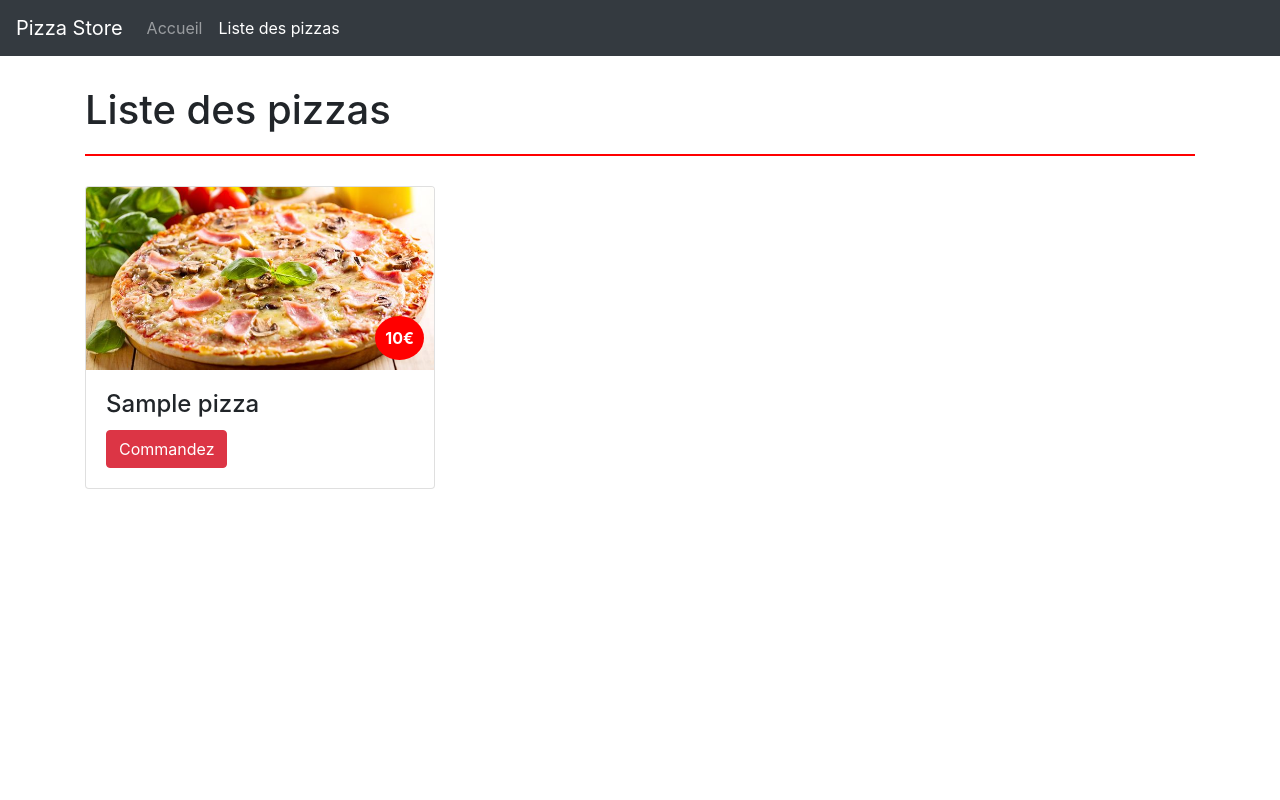
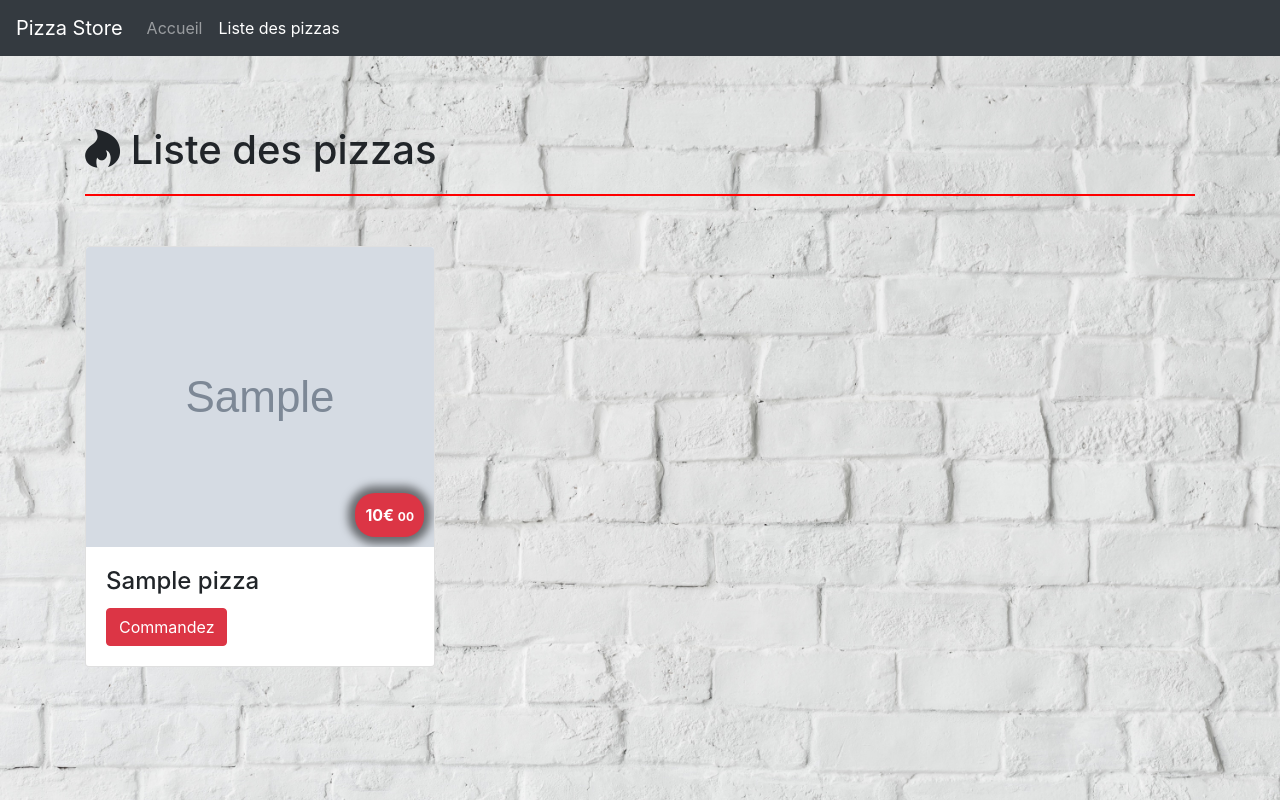
Before and after one commit to GaelleRunel/php, a PHP site: page /pizza_list.php in a window 1280 px wide. Run offline with PHP 8.4, Linux system fonts and the light colour scheme; tables that the repository leaves empty hold one stand-in row (values such as "Sample post"); grey boxes marked "Sample" are stand-in pictures; some libraries are stand-ins or nearby versions.

Commit message:
Update pizzastore contents

```diff
--- a/13-pizzastore/assets/css/style.css
+++ b/13-pizzastore/assets/css/style.css
@@ -1,11 +1,20 @@
+body{
+    background-image: url("../img/wall.jpg");
+    background-size: cover;
+}
+
 .page-title{
     border-bottom: 2px solid red;
-    padding-bottom: 20px;
-    margin: 30px 0;
+    padding: 20px 0;
+    margin: 50px 0;
 }
 
 .card-img-top-container{
     overflow: hidden;
+    height: 300px;
+}
+.card-img-top {
+    height: 100%;
 }
 
 .card-img-top-zoom-effect{
@@ -18,11 +27,19 @@
 
 .pastille{
     position: absolute;
-    background-color: red;
-    border-radius: 50%;
+    background-color: #dc3545;
+    border-radius: 20px;
     bottom: 10px;
     right: 10px;
     padding: 10px;
     color: white;
     font-weight: bold;
+    box-shadow: 0px 0px 8px 7px rgba(0,0,0,0.51);
 }
+
+.card-price-cents{
+    font-size: 12px;
+}
+.img-fluid{
+    width: 100%;
+}
--- /dev/null
+++ b/13-pizzastore/config/functions.php
@@ -0,0 +1,7 @@
+<?php
+
+function formatPrice($price){
+    $explodedPrice = explode('.', $price);
+
+    return $explodedPrice[0].'€ <span class="card-price-cents">'.$explodedPrice[1].'</span>';
+}
--- a/13-pizzastore/index.php
+++ b/13-pizzastore/index.php
@@ -6,7 +6,7 @@
 
     <main class="container">
 
-        <h1>Mon site Pizza Store</h1>
+        <h1 class="page-title"><i class="fab fa-hotjar"></i> Mon site Pizza Store</h1>
 
     </main>
 
--- a/13-pizzastore/partials/header.php
+++ b/13-pizzastore/partials/header.php
@@ -1,4 +1,7 @@
 <?php
+
+// inclusion du fichier functions.php
+require_once(__DIR__.'/../config/functions.php');
 // inclusion du fichier config
 require_once(__DIR__.'/../config/config.php');
 // inclusion du fichier database.php
@@ -26,6 +29,7 @@ require_once(__DIR__.'/../config/database.php');
     <!-- Bootstrap core CSS -->
     <link rel="stylesheet" href="https://stackpath.bootstrapcdn.com/bootstrap/4.1.3/css/bootstrap.min.css">
     <!-- Custom styles for this template -->
+    <link rel="stylesheet" href="https://use.fontawesome.com/releases/v5.4.1/css/all.css">
     <link rel="stylesheet" href="assets/css/style.css">
   </head>
 
--- a/13-pizzastore/pizza_list.php
+++ b/13-pizzastore/pizza_list.php
@@ -13,7 +13,7 @@ $pizzas = $query->fetchAll();
 
     <main class="container">
 
-        <h1 class="page-title">Liste des pizzas</h1>
+        <h1 class="page-title"><i class="fab fa-hotjar"></i> Liste des pizzas</h1>
 
         <div class="row">
             <?php
@@ -23,13 +23,16 @@ $pizzas = $query->fetchAll();
                     <div class= "col-md-4">
                         <div class="card mb-4">
                             <div class="card-img-top-container position-relative">
-                                <img class="card-img-top card-img-top-zoom-effect" src="assets/img/pizza-reine.jpg" alt="<?php $pizza['name']; ?>">
-                                <div class="pastille">10€</div>
+                                <img class="card-img-top card-img-top-zoom-effect" src="assets/<?php echo $pizza['image']; ?>" alt="<?php $pizza['name']; ?>">
+                                <div class="pastille"><?= formatPrice ($pizza['price']); ?></div>
                             </div>
 
                             <div class="card-body">
                                <h4 class="card-title"><?php echo $pizza['name']; ?></h4>
-                               <a href="#" class="btn btn-danger">Commandez</a>
+                               <a href="<?="pizza_single.php?id=". $pizza['id'] ?>" class="btn btn-danger">Commandez</a>
+                                <!-- quand on clique sur le lien, on doit se rendre sur la page pizza-single.php
+                                    et l'URL doit ressembler à pizza single.php?id=ID de la pizza -->
+
                             </div>
                         </div>
                     </div>
```
Also changed, not shown: 13-pizzastore/pizza_single.php (+71 -0 lines), 13-pizzastore/assets/img/pizzas/4-fromages.jpg (added), 13-pizzastore/assets/img/pizzas/bolognaise.jpg (added), 13-pizzastore/assets/img/pizzas/cannibale.jpg (added), 13-pizzastore/assets/img/pizzas/questioncat.gif (renamed from 13-pizzastore/assets/img/questioncat.gif), 13-pizzastore/assets/img/pizzas/reine.jpg (added), 13-pizzastore/assets/img/pizzas/savoyarde.jpg (added), 13-pizzastore/assets/img/pizzas/texan.jpg (added), 13-pizzastore/assets/img/pizzas/vegetarienne.jpg (added), 13-pizzastore/assets/img/wall.jpg (added), 13-pizzastore/config/config.php (line endings or trailing spaces).
